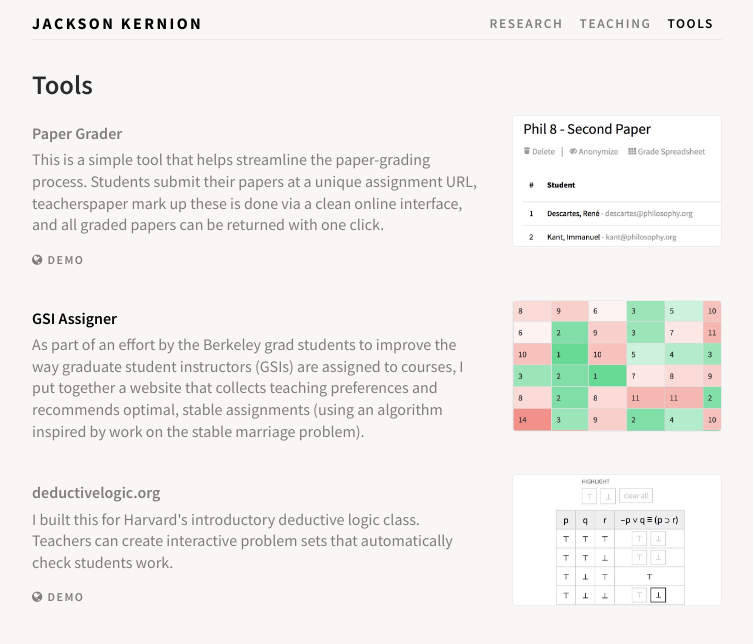
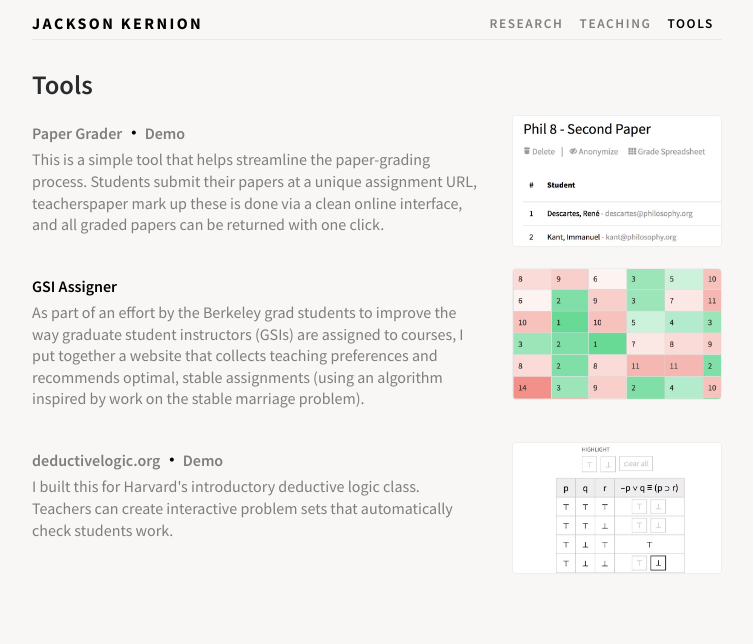
Before and after one commit to jacksonkernion/jacksonkernion.github.io, a Jekyll site: the page built from tools.md, in a window 1280 px wide. Shown: the top 644 px of the page, without its empty margins (263-1016 px from the left). Built offline with Jekyll 4.4.1, drawn with Linux system fonts in a browser that asks for light colours; nearby versions of some CDN libraries; our own code applies the rules of GitHub Pages for plain Markdown files.

Commit message:
More design fixes/updates

```diff
--- a/tools.md
+++ b/tools.md
@@ -9,9 +9,8 @@ title: Tools
     <img src="assets/images/papergrader.jpg" class="rounded img-fluid tools-img mt-md-0 mb-md-0 mt-4 mb-4">
   </div>
   <div class="col-12, col-md-8 pull-md-4">
-    <p class="item-title"><a href="http://papergrader.org">Paper Grader</a></p>
+    <p class="item-title"><a href="http://papergrader.org">Paper Grader</a> <span class="subtitle">・ <a href="http://papergrader.org/demo">Demo</a></span></p>
     <p>This is a simple tool that helps streamline the paper-grading process. Students submit their papers at a unique assignment URL, teacherspaper mark up these is done via a clean online interface, and all graded papers can be returned with one click.</p>
-    <p class="little-links"><a href="http://papergrader.org/demo"><i class="fa fa-globe" aria-hidden="true"></i> Demo</a></p>
   </div>
 </div>
 
@@ -31,8 +30,7 @@ title: Tools
     <img src="assets/images/deductivelogic.jpg" class="rounded img-fluid tools-img mt-md-0 mb-md-0 mt-4 mb-4">
   </div>
   <div class="col-12, col-md-8 pull-md-4">
-    <p class="item-title"><a href="http://deductivelogic.org">deductivelogic.org</a></p>
+    <p class="item-title"><a href="http://deductivelogic.org">deductivelogic.org</a> <span class="subtitle">・ <a href="http://deductivelogic.org/psets/demo">Demo</a></span></p>
     <p>I built this for Harvard's introductory deductive logic class. Teachers can create interactive problem sets that automatically check students work.</p>
-    <p class="little-links"><a href="http://deductivelogic.org/psets/demo"><i class="fa fa-globe" aria-hidden="true"></i> Demo</a></p>
   </div>
 </div>
```
Also changed, not shown: teaching.md (+2 -2 lines).
